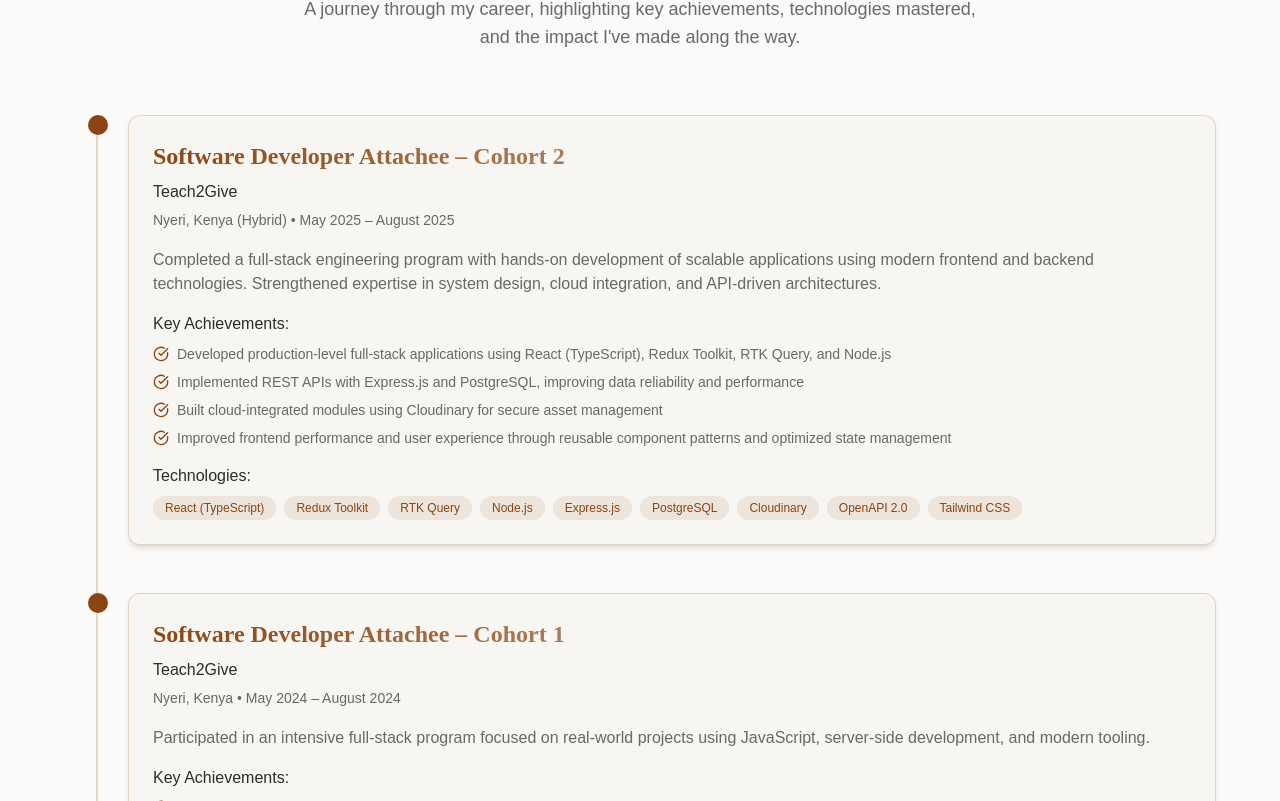
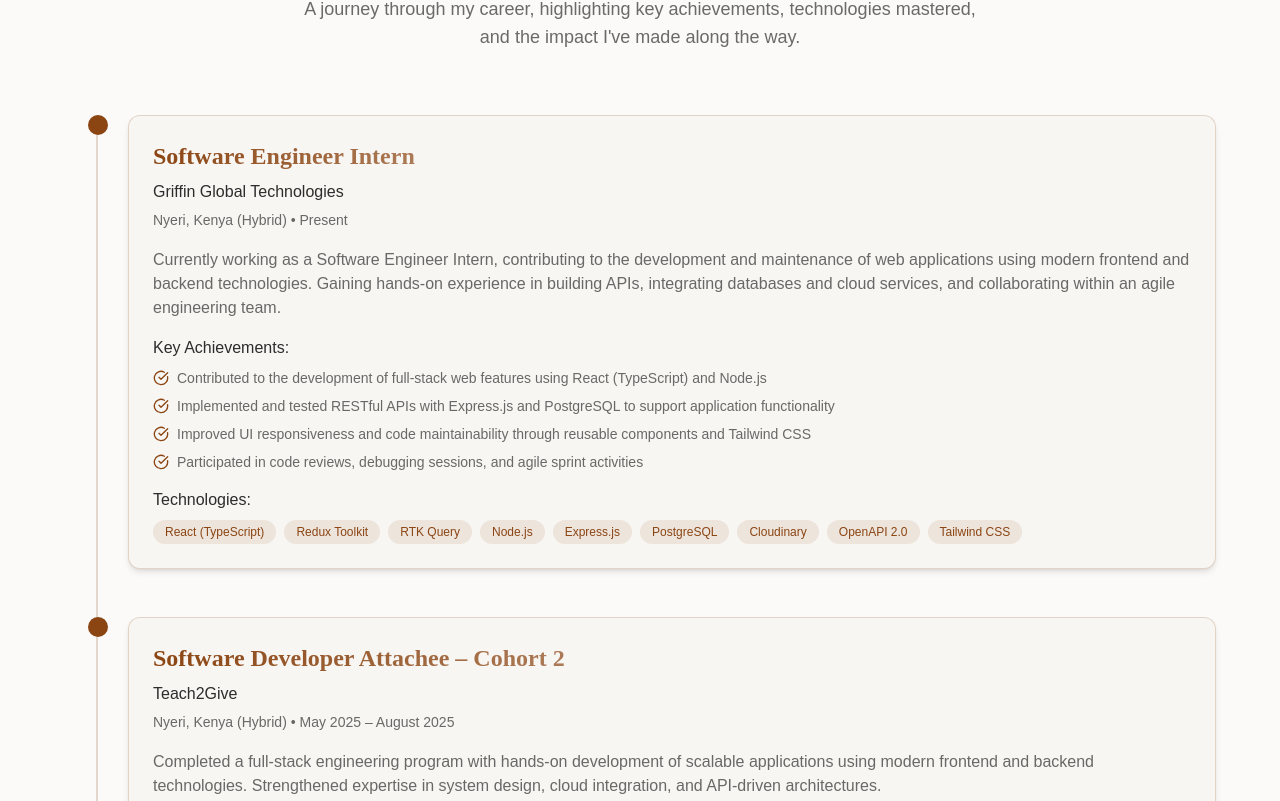
Before and after one commit to Ngaburiaa/Portfolio, a React (Vite) app: page / in a window 1280 px wide. Shown: the part 3999-4800 px from the top of the page. Built offline with nearby package versions, Linux system fonts and the light colour scheme.

Commit message:
Modify ExperienceSection with new internship info
Updated experience data with new internship details and corrected IDs.

```diff
--- a/src/components/organisms/ExperienceSection.tsx
+++ b/src/components/organisms/ExperienceSection.tsx
@@ -7,8 +7,34 @@ import { useScrollAnimation } from '../../hooks/useScrollAnimation';
 
 
 const experienceData = [
+    {
+    id: 1,
+    company: "Griffin Global Technologies",
+    position: "Software Engineer Intern",
+    period: "Present",
+    location: "Nyeri, Kenya (Hybrid)",
+    description:
+      "Currently working as a Software Engineer Intern, contributing to the development and maintenance of web applications using modern frontend and backend technologies. Gaining hands-on experience in building APIs, integrating databases and cloud services, and collaborating within an agile engineering team.",
+    achievements: [
+ 'Contributed to the development of full-stack web features using React (TypeScript) and Node.js',
+'Implemented and tested RESTful APIs with Express.js and PostgreSQL to support application functionality',
+'Improved UI responsiveness and code maintainability through reusable components and Tailwind CSS',
+'Participated in code reviews, debugging sessions, and agile sprint activities'
+    ],
+    technologies: [
+      "React (TypeScript)",
+      "Redux Toolkit",
+      "RTK Query",
+      "Node.js",
+      "Express.js",
+      "PostgreSQL",
+      "Cloudinary",
+      "OpenAPI 2.0",
+      "Tailwind CSS",
+    ],
+  },
   {
-    id: 1,
+    id: 2,
     company: "Teach2Give",
     position: "Software Developer Attachee – Cohort 2",
     period: "May 2025 – August 2025",
@@ -34,7 +60,7 @@ const experienceData = [
     ],
   },
   {
-    id: 2,
+    id: 3,
     company: "Teach2Give",
     position: "Software Developer Attachee – Cohort 1",
     period: "May 2024 – August 2024",
```
